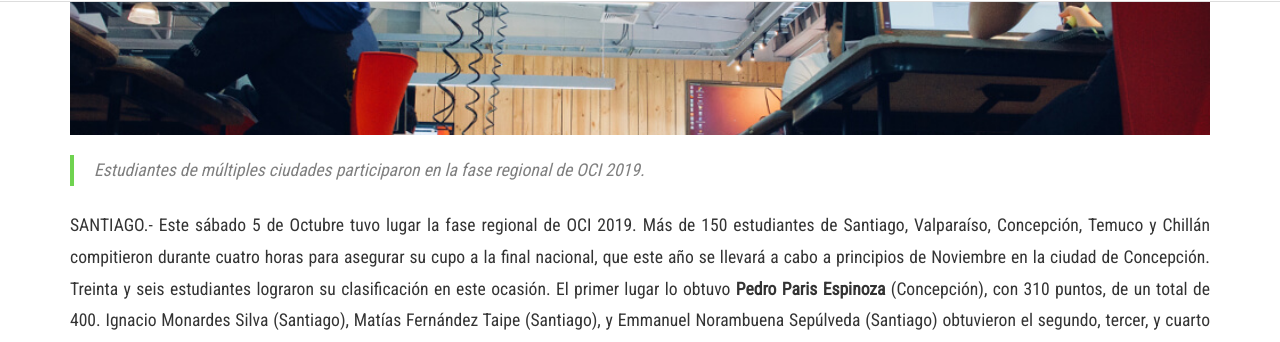
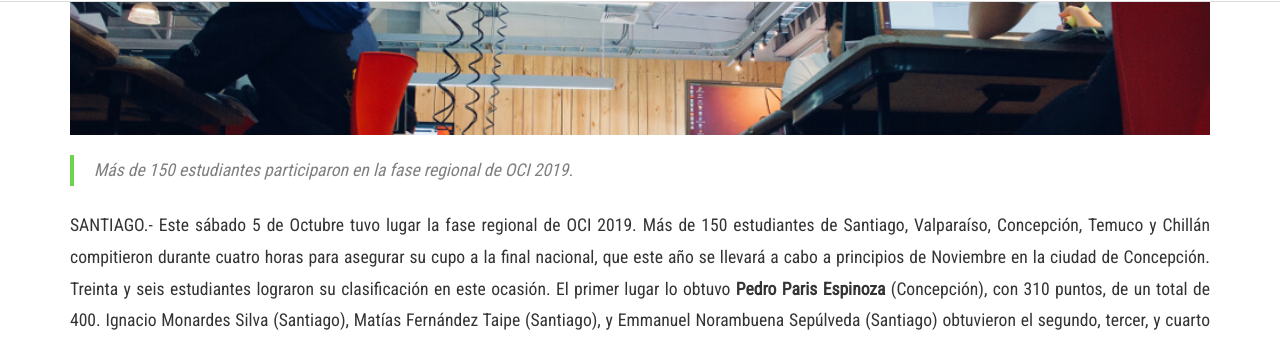
Before and after one commit to OCIoficial/ocioficial.github.io, a Jekyll site: the page built from _posts/2019-10-05-resultados-regional.md, in a window 1280 px wide and 900 px high, scrolled down 465 px. Shown: the part 100-442 px from the top of the window. Built offline with Jekyll 4.4.1, drawn with Linux system fonts in a browser that asks for light colours; comment, search, counter and statistics services are not loaded.

Commit message:
Cambio en resumen

```diff
--- a/_posts/2019-10-05-resultados-regional.md
+++ b/_posts/2019-10-05-resultados-regional.md
@@ -6,7 +6,7 @@ image: estudiantes-ioi-japon.jpg
 thumbnail: estudiantes-ioi-japon_thumbnail.jpg
 ---
 
-> Estudiantes de múltiples ciudades participaron en la fase regional de OCI 2019.
+> Más de 150 estudiantes participaron en la fase regional de OCI 2019.
 
 SANTIAGO.- Este sábado 5 de Octubre tuvo lugar la fase regional de OCI 2019. Más de 150 estudiantes de Santiago, Valparaíso, Concepción, Temuco y Chillán compitieron durante cuatro horas para asegurar su cupo a la final nacional, que este año se llevará a cabo a principios de Noviembre en la ciudad de Concepción. Treinta y seis estudiantes lograron su clasificación en este ocasión. El primer lugar lo obtuvo **Pedro Paris Espinoza** (Concepción), con 310 puntos, de un total de 400. Ignacio Monardes Silva (Santiago), Matías Fernández Taipe (Santiago), y Emmanuel Norambuena Sepúlveda (Santiago) obtuvieron el segundo, tercer, y cuarto lugar respectivamente, todos con 300 puntos. Felicidades a todos los participantes, en especial a quienes lograron la clasificación a la siguiente etapa. ¡Nos vemos en Noviembre!
 
```
